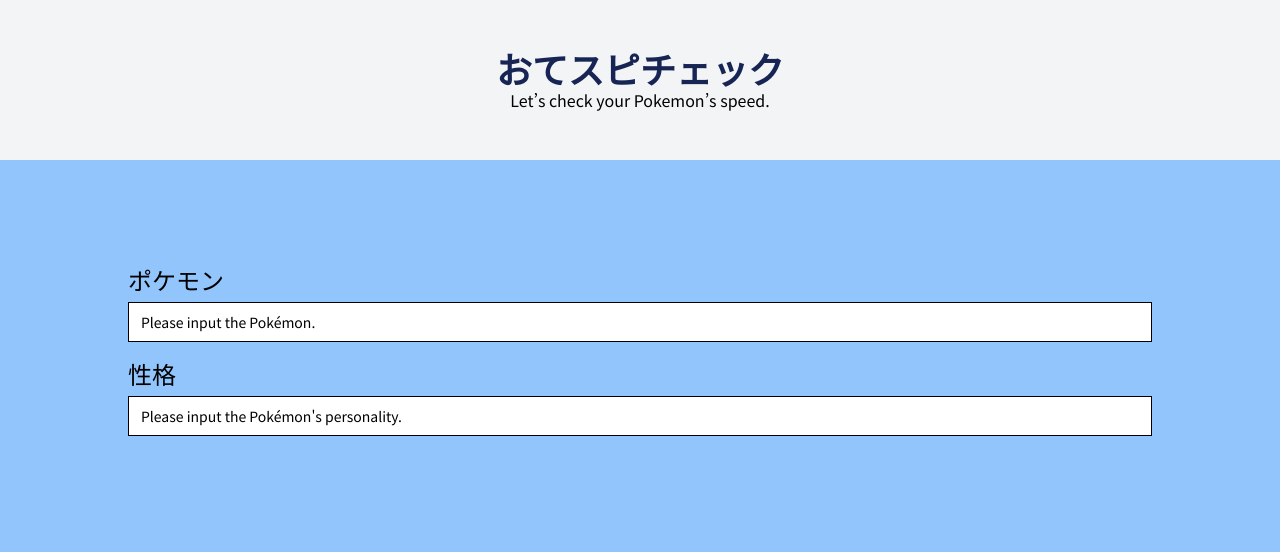
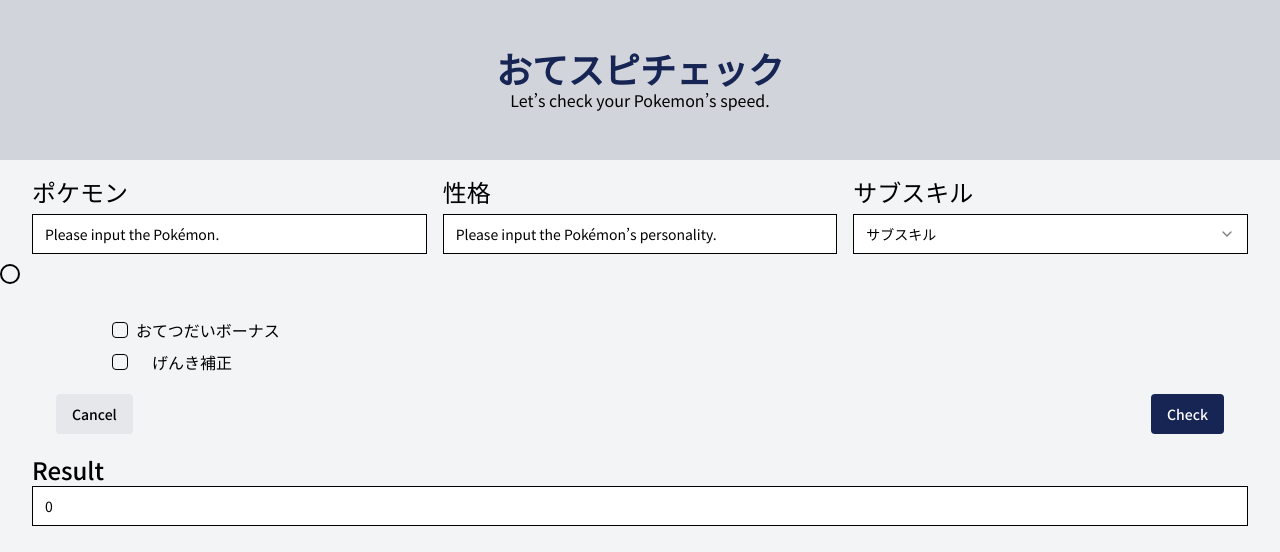
Before and after one commit to Sug1re/PokemonSleep_HelpSpeed, a Next.js app: page / in a window 1280 px wide. Shown: the top 552 px of the page. Built offline with nearby package versions, Linux system fonts and the light colour scheme.

Commit message:
横並び

```diff
--- a/app/layouts/header/Header.tsx
+++ b/app/components/layouts/header/Header.tsx
@@ -2,8 +2,8 @@ import React from 'react'
 
 const Header = () => {
   return (
-    <header className="flex flex-col items-center justify-center h-[20vh] bg-gray-100 dark:bg-gray-800">
-      <h1 className="text-4xl font-bold text-blue-950 dark:text-gray-100">
+    <header className="flex flex-col items-center justify-center h-[20vh] bg-gray-300 dark:bg-gray-800">
+      <h1 className="text-4xl font-bold text-blue-950 dark:text-blue-900">
         おてスピチェック
       </h1>
       <div>
--- a/app/layout.tsx
+++ b/app/layout.tsx
@@ -1,7 +1,7 @@
 import type { Metadata } from "next";
 import { Noto_Sans_JP } from "next/font/google";
 import "./globals.css";
-import Header from "./layouts/header/Header";
+import Header from "./components/layouts/header/Header";
 
 const notoSansJP = Noto_Sans_JP({ subsets: ["latin"] });
 
@@ -18,7 +18,7 @@ export default function RootLayout({
   return (
     <html lang="ja">
       <body className={notoSansJP.className}>
-        <Header />
+        <Header/>
         {children}
       </body>
     </html>
--- a/app/page.tsx
+++ b/app/page.tsx
@@ -21,6 +21,8 @@ import { Input } from "@/components/ui/input";
 import { Checkbox } from "@/components/ui/checkbox";
 import { Label } from "@/components/ui/label";
 import { RadioGroup, RadioGroupItem } from "@/components/ui/radio-group";
+import { Sheet } from "lucide-react";
+import { SheetClose, SheetContent, SheetDescription, SheetFooter, SheetHeader, SheetTitle, SheetTrigger } from "@/components/ui/sheet";
 
 // export default function Home() {
 //   return (
@@ -98,12 +100,27 @@ import { RadioGroup, RadioGroupItem } from "@/components/ui/radio-group";
 
 export default function Home() {
   return (
-    <main className="min-h-screen  items-center justify-between p-24 bg-blue-300">
-      {/* <div className="bg-white rounded w-[450px]">
-        <CardContent>
+    <main className="min-h-screen  items-center justify-between  bg-gray-100">
       <form>
-            <div className="flex flex-col space-y-1.5 px-8 py-2">
-              <Label htmlFor="framework">サブスキル</Label>
+       <div className="grid lg:grid-cols-3 py-4 px-8 gap-4">
+        <div className="flex flex-col space-y-1.5">
+                  <Label className="text-2xl" htmlFor="ポケモン">ポケモン</Label>
+                  <Input
+                    id="name"
+                    placeholder="Please input the Pokémon."
+                    className="bg-white"
+                  />
+        </div>
+        <div className="flex flex-col space-y-1.5">
+                  <Label className="text-2xl" htmlFor="性格">性格</Label>
+                  <Input
+                    id="name"
+                    placeholder="Please input the Pokémon’s personality."
+                    className="bg-white"
+                  />
+        </div>
+        <div className="flex flex-col space-y-1.5">
+              <Label className="text-2xl" htmlFor="framework">サブスキル</Label>
                 <Select>
                   <SelectTrigger id="framework" className="bg-white">
                     <SelectValue placeholder="サブスキル" />
@@ -116,50 +133,32 @@ export default function Home() {
                   </SelectContent>
                 </Select>
         </div>
+      </div>
+        <div >
+          <Slider />
+        </div>
         <div className="space-y-2">
-              <div className="flex  space-x-2 px-8 pt-10 ml-20">
+              <div className="  space-x-2 px-8 pt-10 ml-20">
                 <Checkbox id="bonuss" className="rounded" />
-                <Label htmlFor="bonuss">おてつだいポーナス</Label>
+                <Label htmlFor="bonuss" className="text-1xl">おてつだいボーナス</Label>
               </div>
-              <div className="flex  space-x-6 px-8 ml-20">
+              <div className="space-x-6 px-8 ml-20">
                 <Checkbox id="energy" className="rounded" />
-                <Label htmlFor="energy">げんき補正</Label>
+                <Label htmlFor="energy" className="text-1xl">げんき補正</Label>
               </div>
         </div>
-            <div className="py-8">
-              <Slider defaultValue={[33]} max={100} step={1} />
-            </div>
-          </form>
-        </CardContent>
-        <CardFooter className="flex justify-between px-8 py-5">
-          <Button className=" bg-gray-200 rounded transform hover:bg-gray-100 hover:scale-95">
+        <CardFooter className="flex justify-between px-14 py-5">
+          <Button className=" bg-gray-200 rounded transform hover:bg-white hover:scale-95">
             Cancel
           </Button>
           <Button className=" bg-blue-950 text-white rounded transform hover:bg-blue-900 hover:scale-95">
             Check
           </Button>
         </CardFooter>
-      </div> */}
-      <form>
-        <div className="flex flex-col space-y-1.5 px-8 py-2">
-                <Label className="text-2xl" htmlFor="ポケモン">ポケモン</Label>
-                <Input
-                  id="name"
-                  placeholder="Please input the Pokémon."
-                  className="bg-white"
-                />
+        <div className="px-8">
+            <Label htmlFor="result" className="text-2xl">Result</Label>
+            <Input id="result" readOnly type="text" value="0" className="bg-white"/>
         </div>
-        <div className="flex flex-col space-y-1.5 px-8 py-2">
-                <Label className="text-2xl" htmlFor="性格">性格</Label>
-                <Input
-                  id="name"
-                  placeholder="Please input the Pokémon's personality."
-                  className="bg-white"
-                />
-        </div>
-        {/* <div className="p-10 bg-gray-200">
-              <Slider defaultValue={[33]} max={100} step={1} />
-        </div> */}
       </form>
     </main>
   );
--- /dev/null
+++ b/components/ui/sheet.tsx
@@ -0,0 +1,140 @@
+"use client"
+
+import * as React from "react"
+import * as SheetPrimitive from "@radix-ui/react-dialog"
+import { cva, type VariantProps } from "class-variance-authority"
+import { X } from "lucide-react"
+
+import { cn } from "@/lib/utils"
+
+const Sheet = SheetPrimitive.Root
+
+const SheetTrigger = SheetPrimitive.Trigger
+
+const SheetClose = SheetPrimitive.Close
+
+const SheetPortal = SheetPrimitive.Portal
+
+const SheetOverlay = React.forwardRef<
+  React.ElementRef<typeof SheetPrimitive.Overlay>,
+  React.ComponentPropsWithoutRef<typeof SheetPrimitive.Overlay>
+>(({ className, ...props }, ref) => (
+  <SheetPrimitive.Overlay
+    className={cn(
+      "fixed inset-0 z-50 bg-black/80  data-[state=open]:animate-in data-[state=closed]:animate-out data-[state=closed]:fade-out-0 data-[state=open]:fade-in-0",
+      className
+    )}
+    {...props}
+    ref={ref}
+  />
+))
+SheetOverlay.displayName = SheetPrimitive.Overlay.displayName
+
+const sheetVariants = cva(
+  "fixed z-50 gap-4 bg-background p-6 shadow-lg transition ease-in-out data-[state=open]:animate-in data-[state=closed]:animate-out data-[state=closed]:duration-300 data-[state=open]:duration-500",
+  {
+    variants: {
+      side: {
+        top: "inset-x-0 top-0 border-b data-[state=closed]:slide-out-to-top data-[state=open]:slide-in-from-top",
+        bottom:
+          "inset-x-0 bottom-0 border-t data-[state=closed]:slide-out-to-bottom data-[state=open]:slide-in-from-bottom",
+        left: "inset-y-0 left-0 h-full w-3/4 border-r data-[state=closed]:slide-out-to-left data-[state=open]:slide-in-from-left sm:max-w-sm",
+        right:
+          "inset-y-0 right-0 h-full w-3/4  border-l data-[state=closed]:slide-out-to-right data-[state=open]:slide-in-from-right sm:max-w-sm",
+      },
+    },
+    defaultVariants: {
+      side: "right",
+    },
+  }
+)
+
+interface SheetContentProps
+  extends React.ComponentPropsWithoutRef<typeof SheetPrimitive.Content>,
+    VariantProps<typeof sheetVariants> {}
+
+const SheetContent = React.forwardRef<
+  React.ElementRef<typeof SheetPrimitive.Content>,
+  SheetContentProps
+>(({ side = "right", className, children, ...props }, ref) => (
+  <SheetPortal>
+    <SheetOverlay />
+    <SheetPrimitive.Content
+      ref={ref}
+      className={cn(sheetVariants({ side }), className)}
+      {...props}
+    >
+      {children}
+      <SheetPrimitive.Close className="absolute right-4 top-4 rounded-sm opacity-70 ring-offset-background transition-opacity hover:opacity-100 focus:outline-none focus:ring-2 focus:ring-ring focus:ring-offset-2 disabled:pointer-events-none data-[state=open]:bg-secondary">
+        <X className="h-4 w-4" />
+        <span className="sr-only">Close</span>
+      </SheetPrimitive.Close>
+    </SheetPrimitive.Content>
+  </SheetPortal>
+))
+SheetContent.displayName = SheetPrimitive.Content.displayName
+
+const SheetHeader = ({
+  className,
+  ...props
+}: React.HTMLAttributes<HTMLDivElement>) => (
+  <div
+    className={cn(
+      "flex flex-col space-y-2 text-center sm:text-left",
+      className
+    )}
+    {...props}
+  />
+)
+SheetHeader.displayName = "SheetHeader"
+
+const SheetFooter = ({
+  className,
+  ...props
+}: React.HTMLAttributes<HTMLDivElement>) => (
+  <div
+    className={cn(
+      "flex flex-col-reverse sm:flex-row sm:justify-end sm:space-x-2",
+      className
+    )}
+    {...props}
+  />
+)
+SheetFooter.displayName = "SheetFooter"
+
+const SheetTitle = React.forwardRef<
+  React.ElementRef<typeof SheetPrimitive.Title>,
+  React.ComponentPropsWithoutRef<typeof SheetPrimitive.Title>
+>(({ className, ...props }, ref) => (
+  <SheetPrimitive.Title
+    ref={ref}
+    className={cn("text-lg font-semibold text-foreground", className)}
+    {...props}
+  />
+))
+SheetTitle.displayName = SheetPrimitive.Title.displayName
+
+const SheetDescription = React.forwardRef<
+  React.ElementRef<typeof SheetPrimitive.Description>,
+  React.ComponentPropsWithoutRef<typeof SheetPrimitive.Description>
+>(({ className, ...props }, ref) => (
+  <SheetPrimitive.Description
+    ref={ref}
+    className={cn("text-sm text-muted-foreground", className)}
+    {...props}
+  />
+))
+SheetDescription.displayName = SheetPrimitive.Description.displayName
+
+export {
+  Sheet,
+  SheetPortal,
+  SheetOverlay,
+  SheetTrigger,
+  SheetClose,
+  SheetContent,
+  SheetHeader,
+  SheetFooter,
+  SheetTitle,
+  SheetDescription,
+}
--- a/package.json
+++ b/package.json
@@ -10,6 +10,7 @@
   },
   "dependencies": {
     "@radix-ui/react-checkbox": "^1.0.4",
+    "@radix-ui/react-dialog": "^1.0.5",
     "@radix-ui/react-label": "^2.0.2",
     "@radix-ui/react-radio-group": "^1.1.3",
     "@radix-ui/react-select": "^2.0.0",
```
Also changed, not shown: 1 other file (tests, documents, lock files or other folders). Lines whose indentation alone changed are shown as unchanged.
